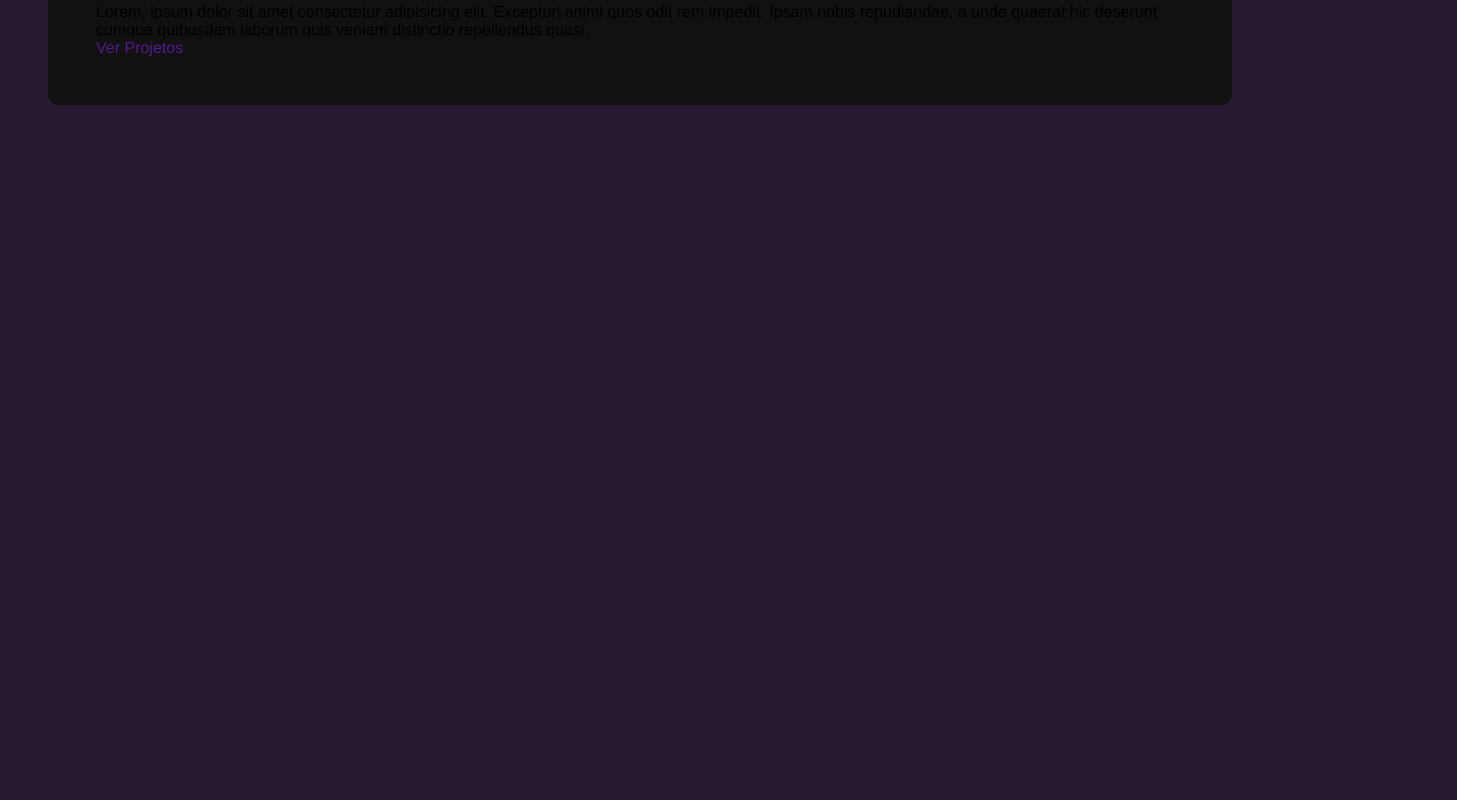
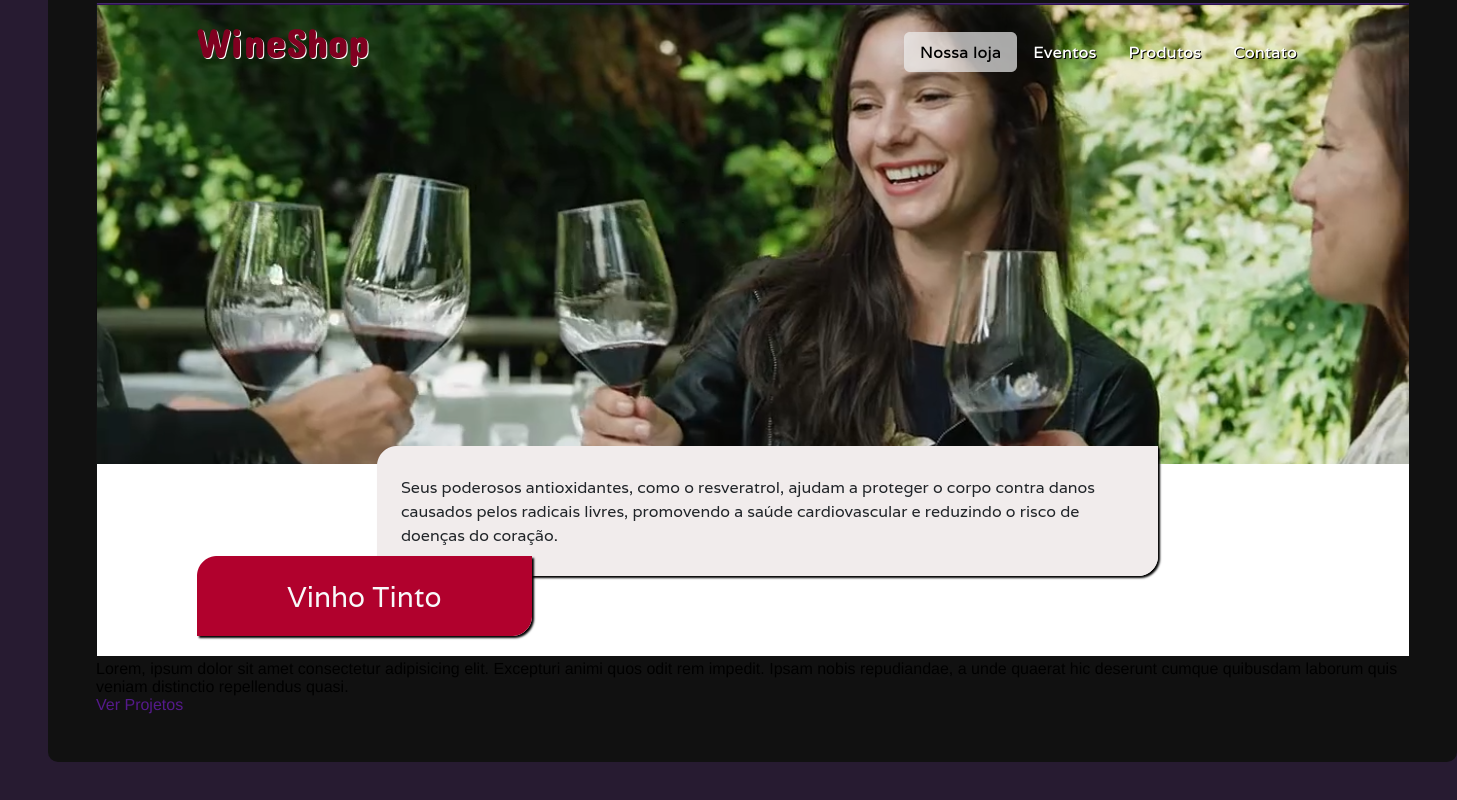
Before and after one commit to ClaudioFerreir/portifolioSite.v1.0, a React (Vite) app in the folder portifolio_v.1.0/: page / in a window 1280 px wide. Shown: the part 1126-1926 px from the top of the page, 1457 px wide, since content can reach past the window. Before the commit the page ends 1279 px from the top, so only its background shows below. Built offline with nearby package versions, Linux system fonts and the light colour scheme.

Commit message:
card project struture

```diff
--- a/portifolio_v.1.0/src/components/ProjectsContainer.jsx
+++ b/portifolio_v.1.0/src/components/ProjectsContainer.jsx
@@ -1,15 +1,24 @@
 import '../styles/components/projectscontainer.sass'
+
+import FrontWineShop from '../img/frontWineshop.png'
 
 const ProjectsContainer = () => {
   return (
     <section id="projects-container">
       <h2>Projetos</h2>
+      <div className='project-card'>
+        <div className="card-image">
+          <img src={FrontWineShop} alt="" />
+        </div>
+        <div className="card-info">
           <p>
           Lorem, ipsum dolor sit amet consectetur adipisicing elit. Excepturi animi quos odit rem impedit. Ipsam nobis repudiandae, a unde quaerat hic deserunt cumque quibusdam laborum quis veniam distinctio repellendus quasi.
           </p>
           <a href="" className="btn">
           Ver Projetos
           </a>
+        </div>
+      </div>
     </section>
   )
 }
```
Also changed, not shown: portifolio_v.1.0/src/img/frontWineshop.png (added). Lines whose indentation alone changed are shown as unchanged.
